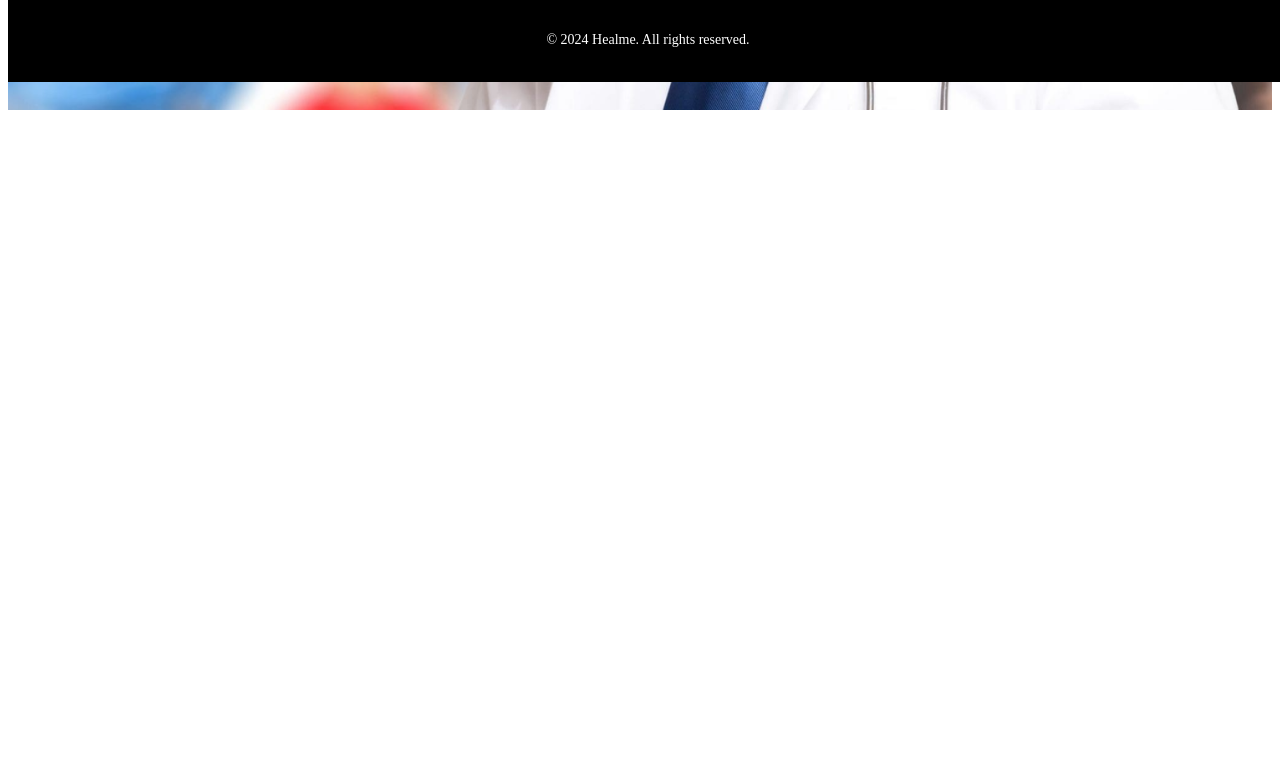
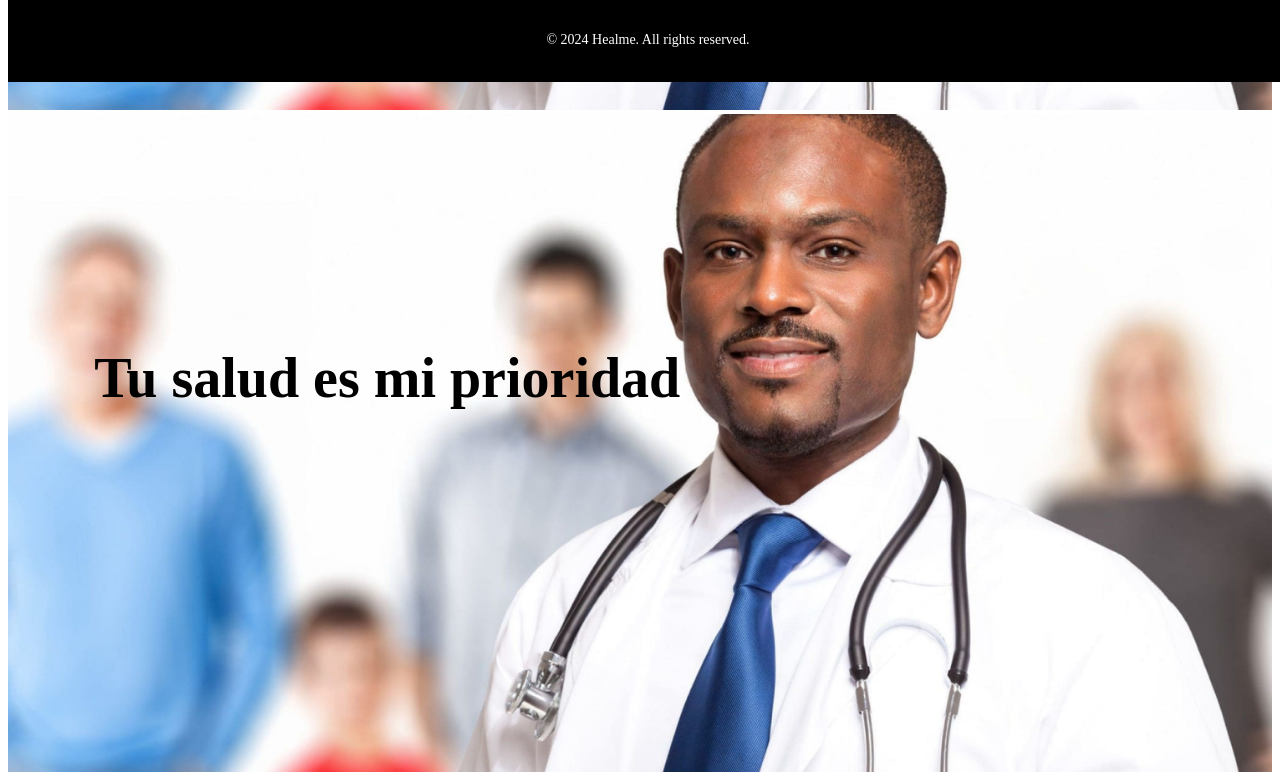
Before and after one commit to HealMe-Team/Heal-Me-APP, a Vue app: page / in a window 1280 px wide. Shown: the part 718-1502 px from the top of the page. Before the commit the page ends 840 px from the top, so only its background shows below. Built offline with nearby package versions, Linux system fonts and the light colour scheme; the HTML template or start-up script is replaced by a standard one.

Commit message:
Update App.vue

```diff
--- a/src/App.vue
+++ b/src/App.vue
@@ -1,21 +1,26 @@
 <template>
   <div id="app">
+
     <Header />
     <Toolbar />
     <router-view /> <!-- Aquí se mostrarán los componentes de las rutas -->
+    <Main />
     <Footer />
+
   </div>
 </template>
 
 <script>
 import Header from './components/Header/Header.component.vue';
 import Toolbar from './components/Toolbar/Toolbar.component.vue';
+import Main from './layouts/MainLayout.component.vue';
 import Footer from './components/Footer/Footer.component.vue';
 
 export default {
   components: {
     Header,
     Toolbar,
+    Main,
     Footer
   }
 }
```
